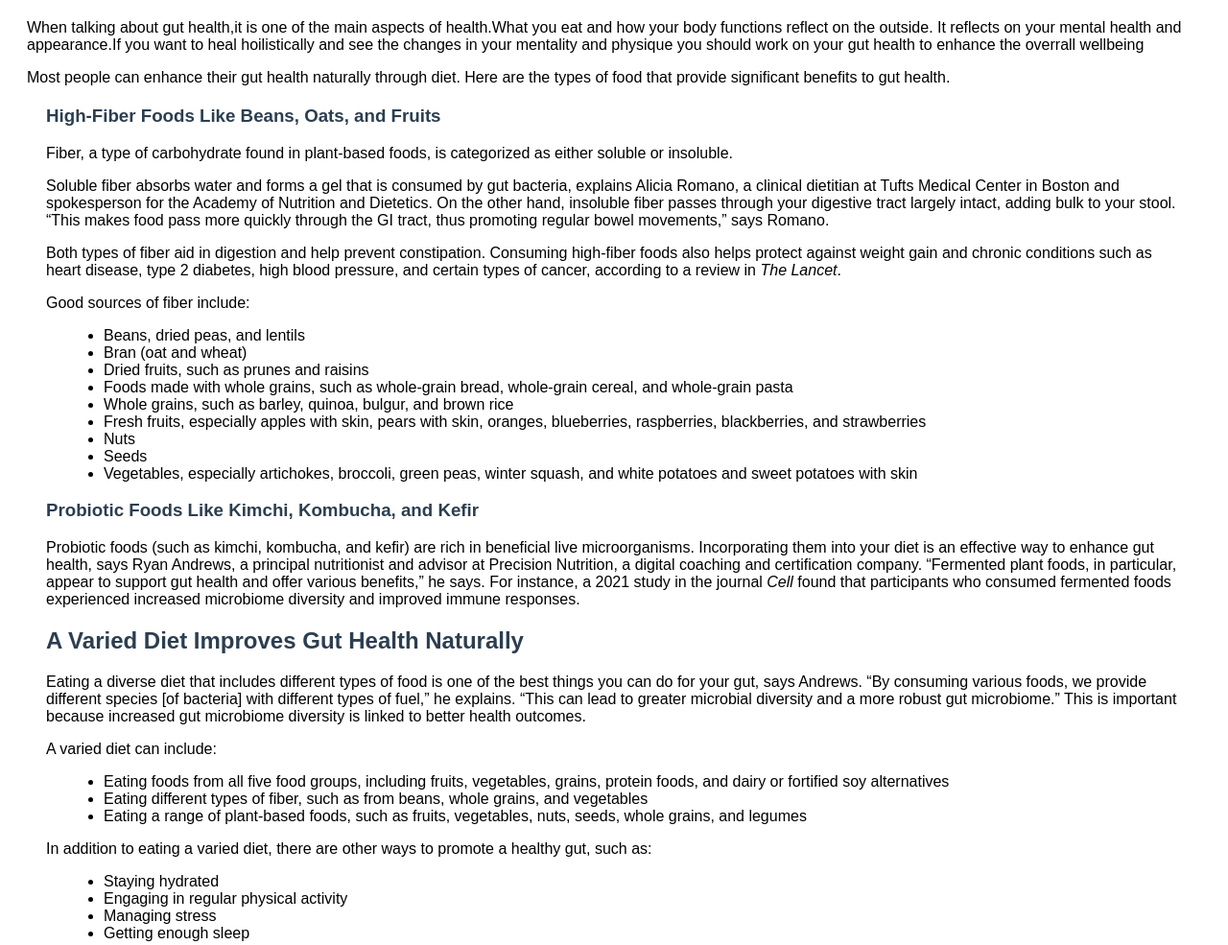
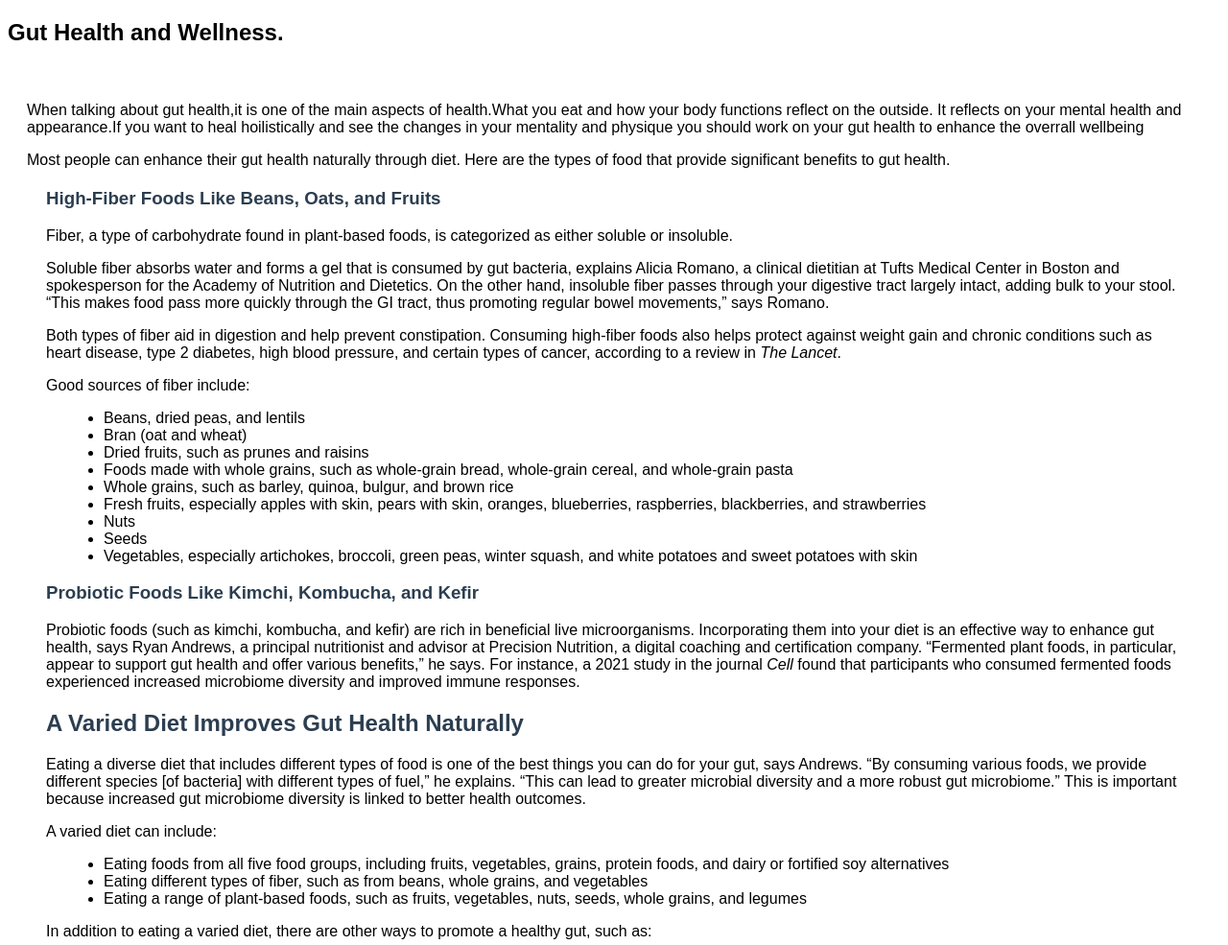
Before and after one commit to SenumiUwU/senumicwiit.github.io, a plain HTML site: page extrapage.html in a window 1280 px wide. Shown: the top 985 px of the page at 96% size. Drawn offline with Linux system fonts and the light colour scheme.

Commit message:
Update extrapage.html

```diff
--- a/extrapage.html
+++ b/extrapage.html
@@ -48,6 +48,7 @@
 </head>
 
 <body>
+    <h2>Gut Health and Wellness.</h2><br>
     <div class="intro-content wysiwyg-content">
         <p>When talking about gut health,it is one of the main aspects of health.What you eat and how your body functions reflect on the outside.
             It reflects on your mental health and appearance.If you want to heal hoilistically and see the changes in your mentality and physique you should
```
